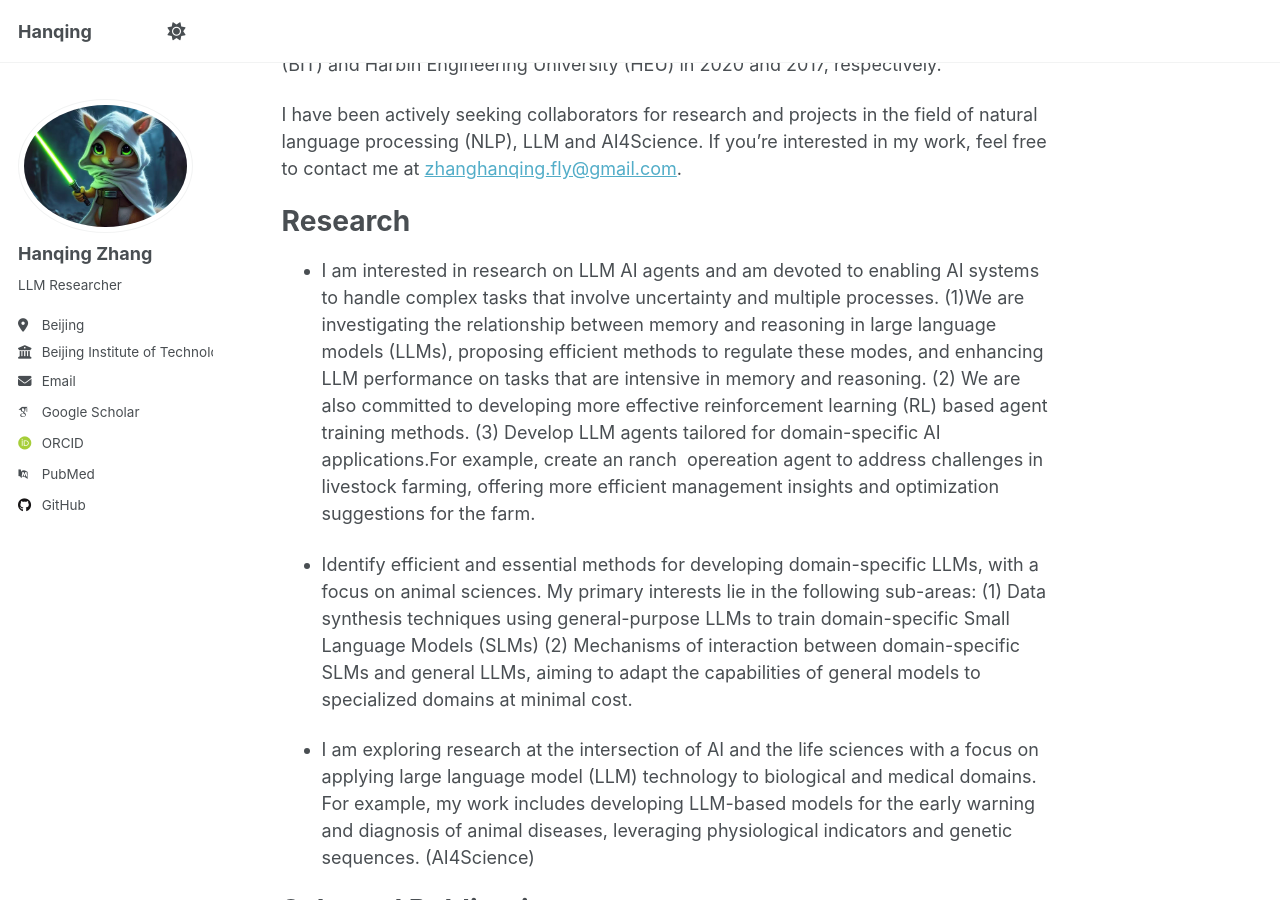
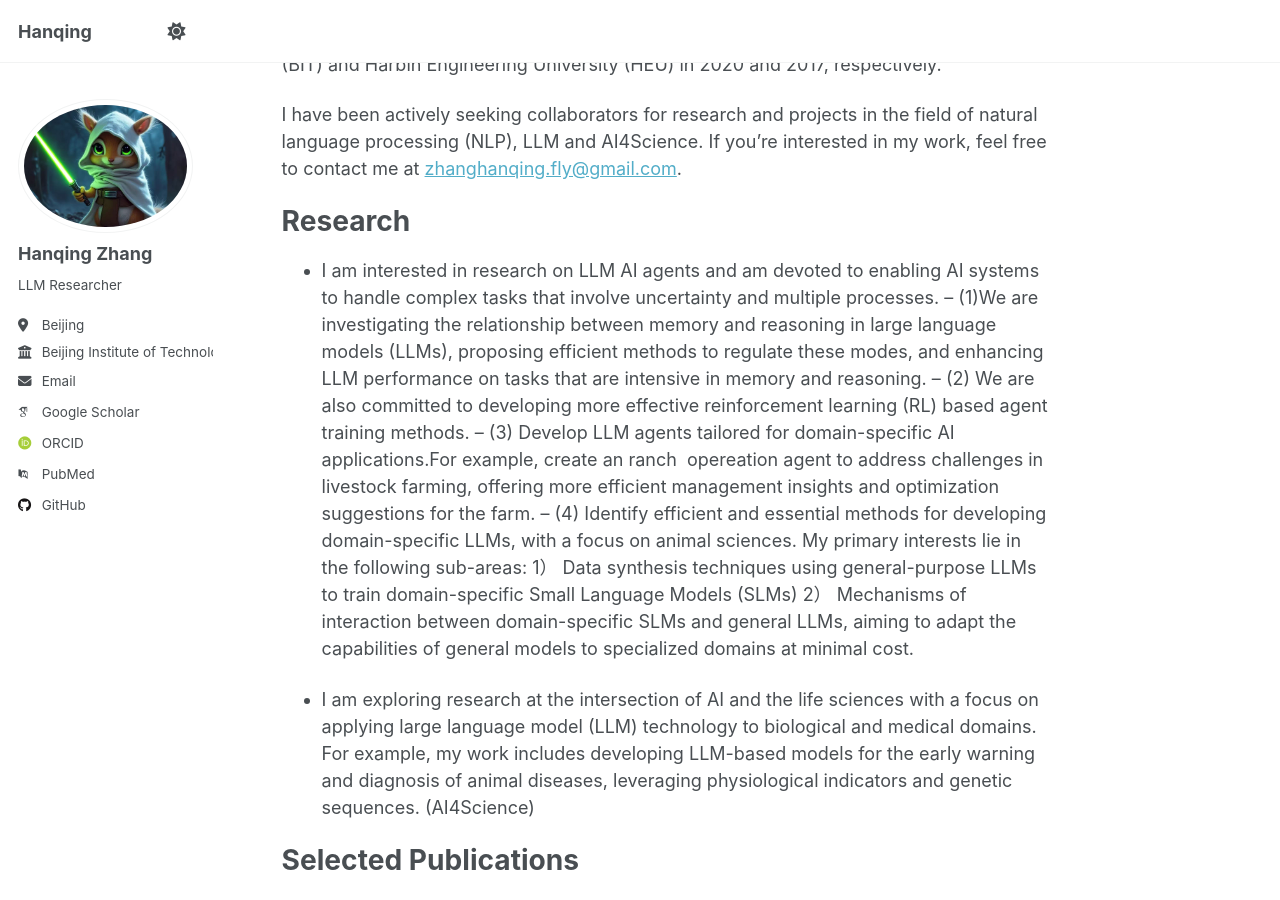
Before and after one commit to littlehacker26/hanqing.github.io, a Jekyll site: the page built from _pages/about.md, in a window 1280 px wide and 900 px high, scrolled down 357 px. Built offline with Jekyll 4.4.1, drawn with Linux system fonts in a browser that asks for light colours; some web fonts are replaced; a script that is not in the unit is left out.

Commit message:
Update about.md

```diff
--- a/_pages/about.md
+++ b/_pages/about.md
@@ -19,9 +19,11 @@ I have been actively seeking collaborators for research and projects in the fiel
 
 Research
 ======
-- I am interested in research on LLM AI agents and am devoted to enabling AI systems to handle complex tasks that involve uncertainty and multiple processes. (1)We are investigating the relationship between memory and reasoning in large language models (LLMs), proposing efficient methods to regulate these modes, and enhancing LLM performance on tasks that are intensive in memory and reasoning. (2) We are also committed to developing more effective reinforcement learning (RL) based agent training methods. (3) Develop LLM agents tailored for domain-specific AI applications.For example, create an ranch  opereation agent to address challenges in livestock farming, offering more efficient management insights and optimization suggestions for the farm.
-
- - Identify efficient and essential methods for developing domain-specific LLMs, with a focus on animal sciences. My primary interests lie in the following sub-areas: (1) Data synthesis techniques using general-purpose LLMs to train domain-specific Small Language Models (SLMs)   (2) Mechanisms of interaction between domain-specific SLMs and general LLMs, aiming to adapt the capabilities of general models to specialized domains at minimal cost.
+- I am interested in research on LLM AI agents and am devoted to enabling AI systems to handle complex tasks that involve uncertainty and multiple processes.
+  -- (1)We are investigating the relationship between memory and reasoning in large language models (LLMs), proposing efficient methods to regulate these modes, and enhancing LLM performance on tasks that are intensive in memory and reasoning.
+  -- (2) We are also committed to developing more effective reinforcement learning (RL) based agent training methods.
+  -- (3) Develop LLM agents tailored for domain-specific AI applications.For example, create an ranch  opereation agent to address challenges in livestock farming, offering more efficient management insights and optimization suggestions for the farm.
+  -- (4) Identify efficient and essential methods for developing domain-specific LLMs, with a focus on animal sciences. My primary interests lie in the following sub-areas: 1） Data synthesis techniques using general-purpose LLMs to train domain-specific Small Language Models (SLMs)   2） Mechanisms of interaction between domain-specific SLMs and general LLMs, aiming to adapt the capabilities of general models to specialized domains at minimal cost.
 
  - I am exploring research at the intersection of AI and the life sciences with a focus on applying large language model (LLM) technology to biological and medical domains. For example, my work includes developing LLM-based models for the early warning and diagnosis of animal diseases, leveraging physiological indicators and genetic sequences. (AI4Science)
 
```
